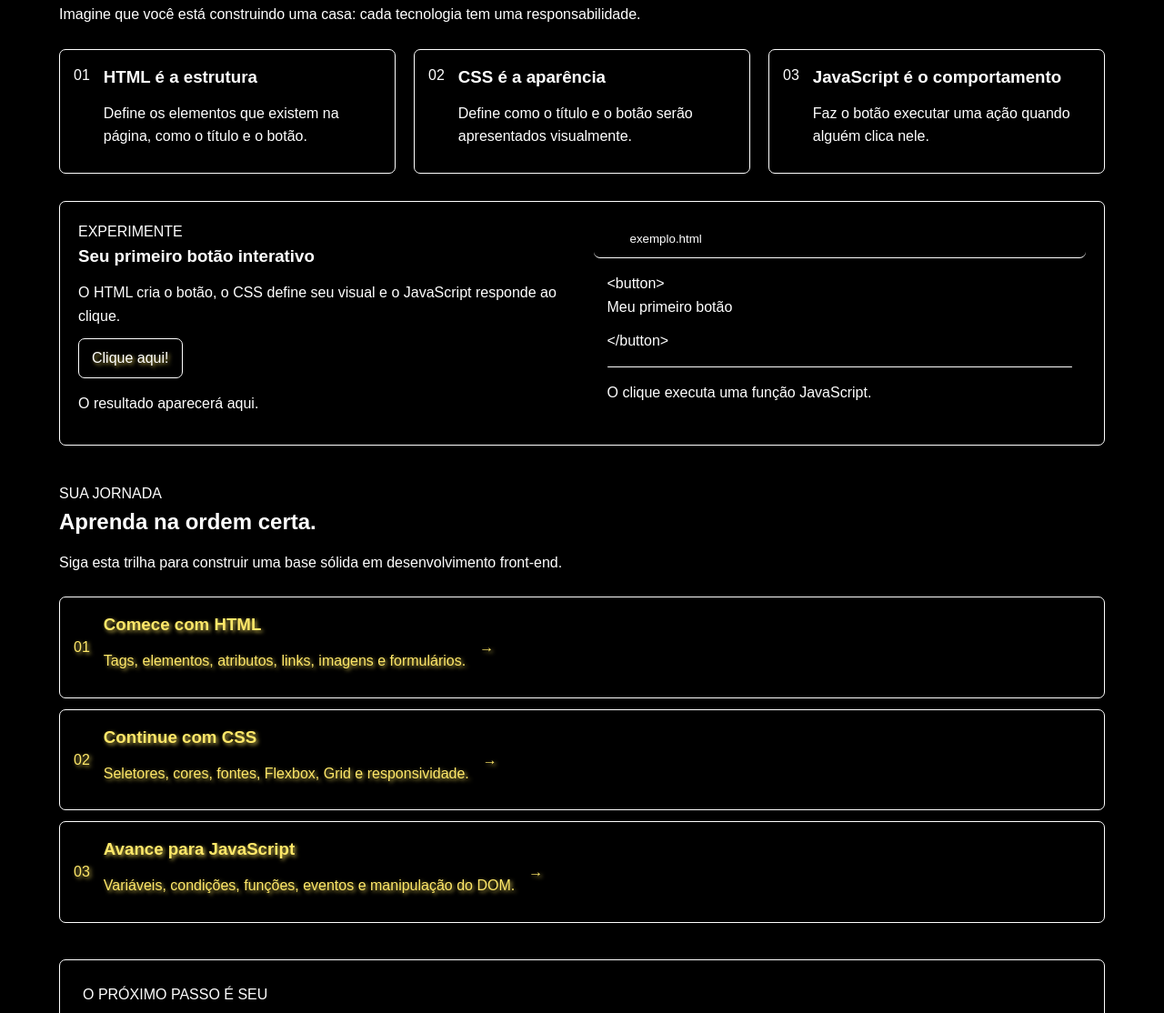
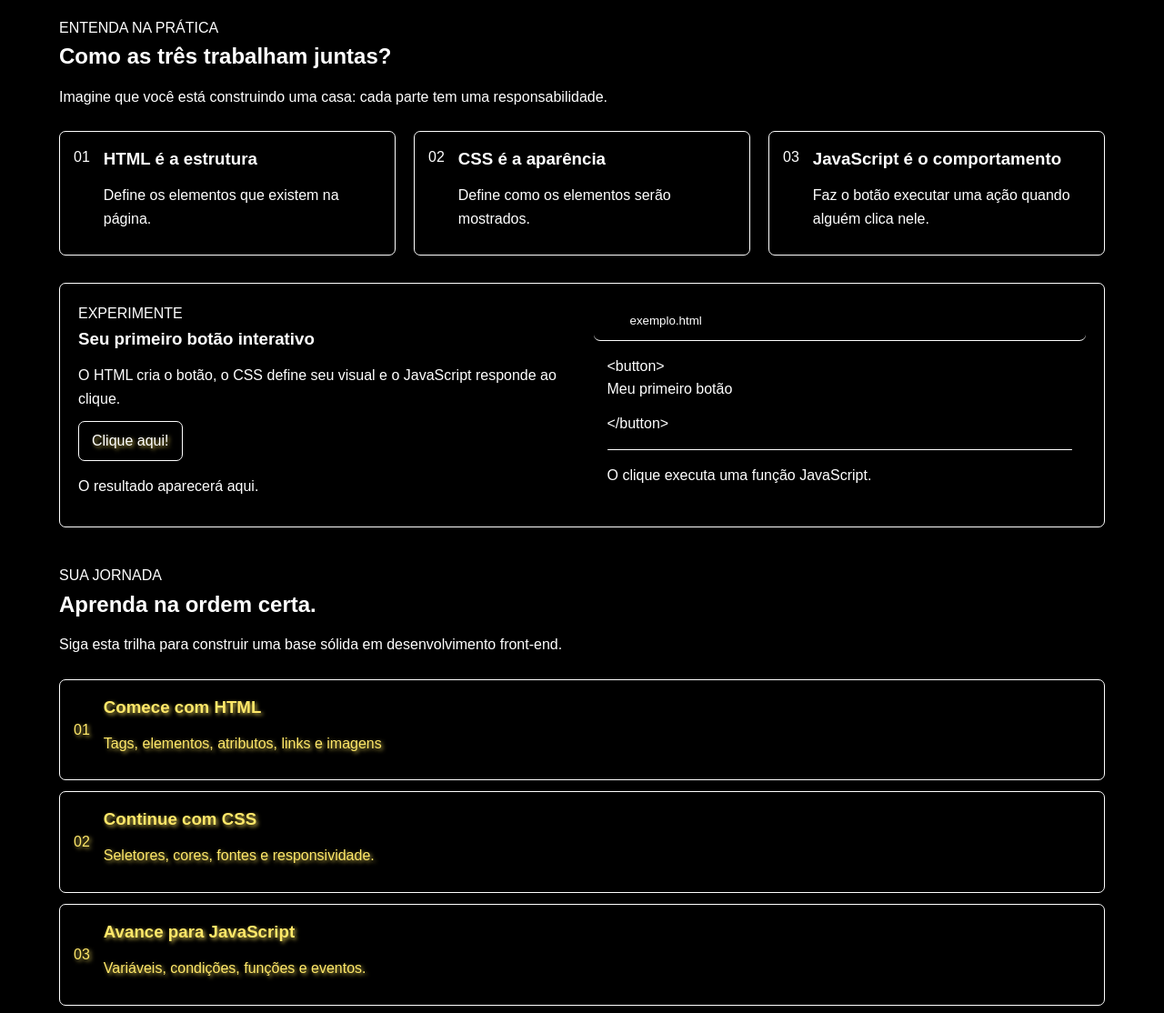
Before and after one commit to nicolas-maschietto/pw-site4bim, a plain HTML site: page index.html in a window 1280 px wide. Shown: the part 1686-2800 px from the top of the page at 91% size. Drawn offline with Linux system fonts and the light colour scheme; files whose address does not match are found by name.

Commit message:
Update index.html

```diff
--- a/index.html
+++ b/index.html
@@ -23,7 +23,7 @@
             <nav class="menugrid">
 
                 <a href="#inicio">Início</a>
-                <a href="teste">Programar</a>
+                <a href="#teste">Programar</a>
                 <a href="htmlPW.html">HTML</a>
                 <a href="cssPW.html">CSS</a>
                 <a href="jsPw.html">JavaScript</a>
@@ -33,6 +33,8 @@
 
 
     </header>
+ <br><br><br>
+
 
     <section id="teste">
         <h1>Editor de Código</h1>
@@ -41,7 +43,7 @@
 
     <br>
 
-    <button id="atualizar">Atualizar mudanças</button>
+    <button id="atualizar" class="botao">Atualizar mudanças</button>
 
     <h2>Resultado:</h2>
 
@@ -161,7 +163,7 @@
             <div class="secao-cabecalho">
                 <span class="subtitulo">ENTENDA NA PRÁTICA</span>
                 <h2>Como as três trabalham juntas?</h2>
-                <p>Imagine que você está construindo uma casa: cada tecnologia tem uma responsabilidade.</p>
+                <p>Imagine que você está construindo uma casa: cada parte tem uma responsabilidade.</p>
             </div>
 
             <div class="comparacao-grid">
@@ -169,7 +171,7 @@
                     <span class="comparacao-numero html-numero">01</span>
                     <div>
                         <h3>HTML é a estrutura</h3>
-                        <p>Define os elementos que existem na página, como o título e o botão.</p>
+                        <p>Define os elementos que existem na página.</p>
                     </div>
                 </div>
 
@@ -177,7 +179,7 @@
                     <span class="comparacao-numero css-numero">02</span>
                     <div>
                         <h3>CSS é a aparência</h3>
-                        <p>Define como o título e o botão serão apresentados visualmente.</p>
+                        <p>Define como os elementos serão mostrados.</p>
                     </div>
                 </div>
 
@@ -226,27 +228,27 @@
                     <span class="trilha-icon html-numero">01</span>
                     <div>
                         <h3>Comece com HTML</h3>
-                        <p>Tags, elementos, atributos, links, imagens e formulários.</p>
+                        <p>Tags, elementos, atributos, links e imagens</p>
                     </div>
-                    <span class="trilha-seta">→</span>
+
                 </a>
 
                 <a href="cssPW.html" class="trilha-item">
                     <span class="trilha-icon css-numero">02</span>
                     <div>
                         <h3>Continue com CSS</h3>
-                        <p>Seletores, cores, fontes, Flexbox, Grid e responsividade.</p>
+                        <p>Seletores, cores, fontes e responsividade.</p>
                     </div>
-                    <span class="trilha-seta">→</span>
+
                 </a>
 
                 <a href="jsPW.html" class="trilha-item">
                     <span class="trilha-icon js-numero">03</span>
                     <div>
                         <h3>Avance para JavaScript</h3>
-                        <p>Variáveis, condições, funções, eventos e manipulação do DOM.</p>
+                        <p>Variáveis, condições, funções e eventos.</p>
                     </div>
-                    <span class="trilha-seta">→</span>
+
                 </a>
             </div>
         </section>
```
